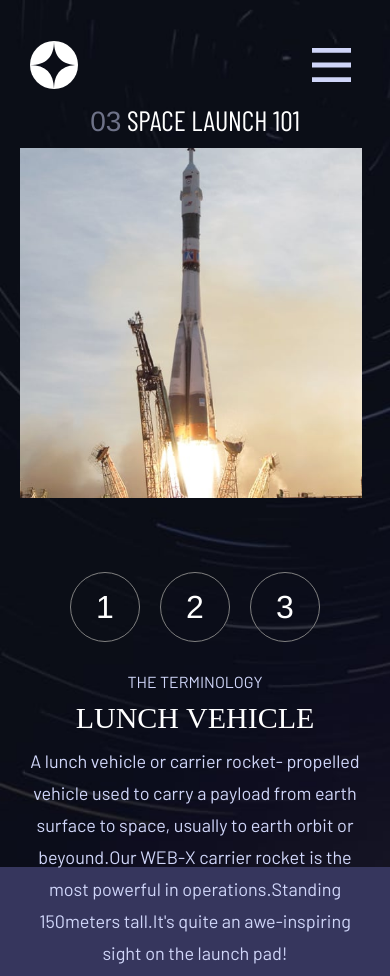
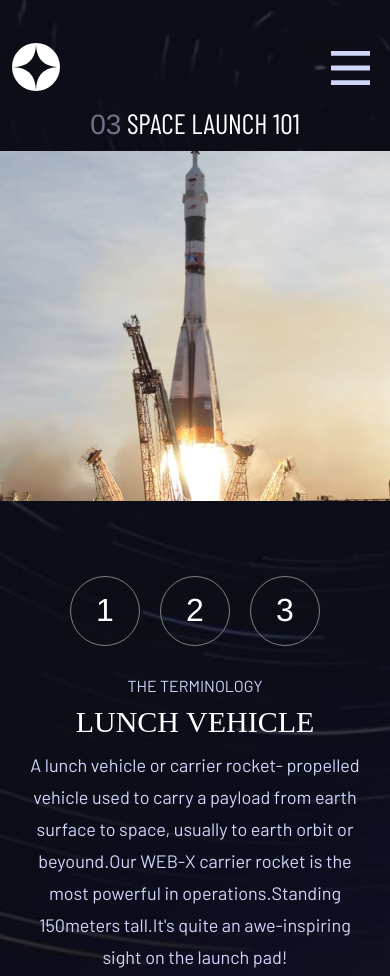
Before and after one commit to sample-tayo/sample-spaceTTourism, a plain HTML site: page space-tourism-html/tech.html in a window 390 px wide. Drawn offline with nearby package versions, Linux system fonts and the light colour scheme; a web font is replaced by a local one.

Commit message:
second commit

```diff
--- a/space-tourism-css/crew-mobile.css
+++ b/space-tourism-css/crew-mobile.css
@@ -8,6 +8,7 @@
     margin: 0;
     position: relative;
     height: 100vh;
+    overflow: scroll;
   }
 
   .nav {
@@ -62,6 +63,7 @@
     font-family: "Bellefair", sans-serif;
     font-size: 16px;
     opacity: 0.5;
+    margin-top: 0%;
   }
   .three {
     font-size: 18px;
@@ -124,8 +126,8 @@
   }
 
   .right img {
-    height: 302px;
-    width: 257.12px;
+    height: 338px;
+    width: 70.7%;
     margin-top: 10%;
     position: relative;
     /* margin-left: 30px; */
--- a/space-tourism-css/index.css
+++ b/space-tourism-css/index.css
@@ -200,7 +200,6 @@ main {
     background-repeat: no-repeat;
     margin: 0;
     position: relative;
-    /* height: 100%; */
   }
   .nav {
     display: none;
--- a/space-tourism-css/tech.css
+++ b/space-tourism-css/tech.css
@@ -181,8 +181,8 @@ main {
 }
 @media screen and (max-width: 1115px) {
   section {
-    width: 90%;
-    margin: 5%;
+    width: 100%;
+    margin: 0%;
   }
   .nav {
     padding: 15px 0 7px 10px;
@@ -215,11 +215,11 @@ main {
     width: 100%;
     background-image: url(/assets/technology/background-technology-mobile.jpg);
     background-position: center;
-    background-size: 100% 100%;
+    background-size: cover;
     background-repeat: no-repeat;
     margin: 0;
     position: relative;
-    height: 100vh;
+    /* height: 100vh; */
   }
 
   .nav {
@@ -265,7 +265,7 @@ main {
     align-items: center;
     justify-content: center;
     margin: 0px;
-    padding: 0px;
+    padding: 0px 5% 10% 5%;
     width: 100%;
     text-align: center;
   }
@@ -329,6 +329,7 @@ main {
 
   .right img {
     height: 350px;
+    width: 100%;
     margin-left: 0px;
   }
   .pars {
```
